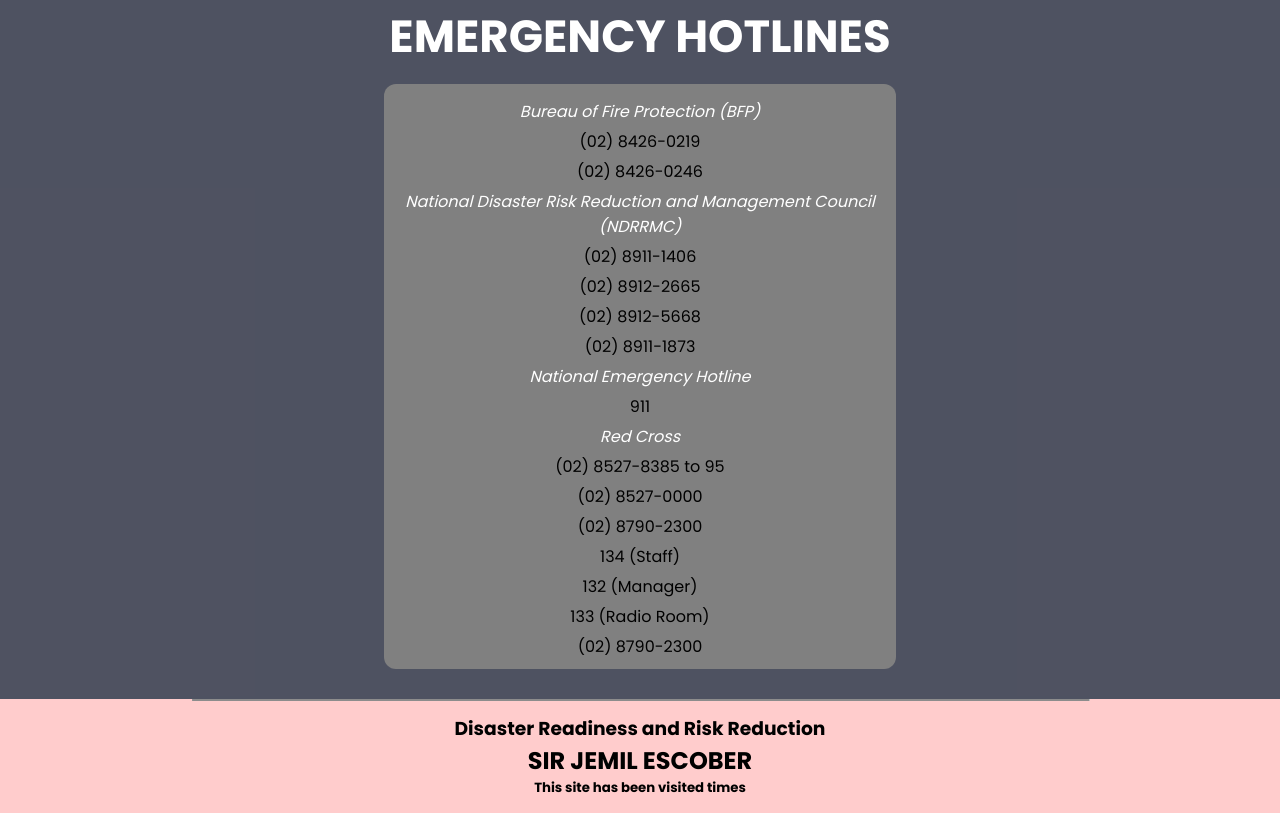
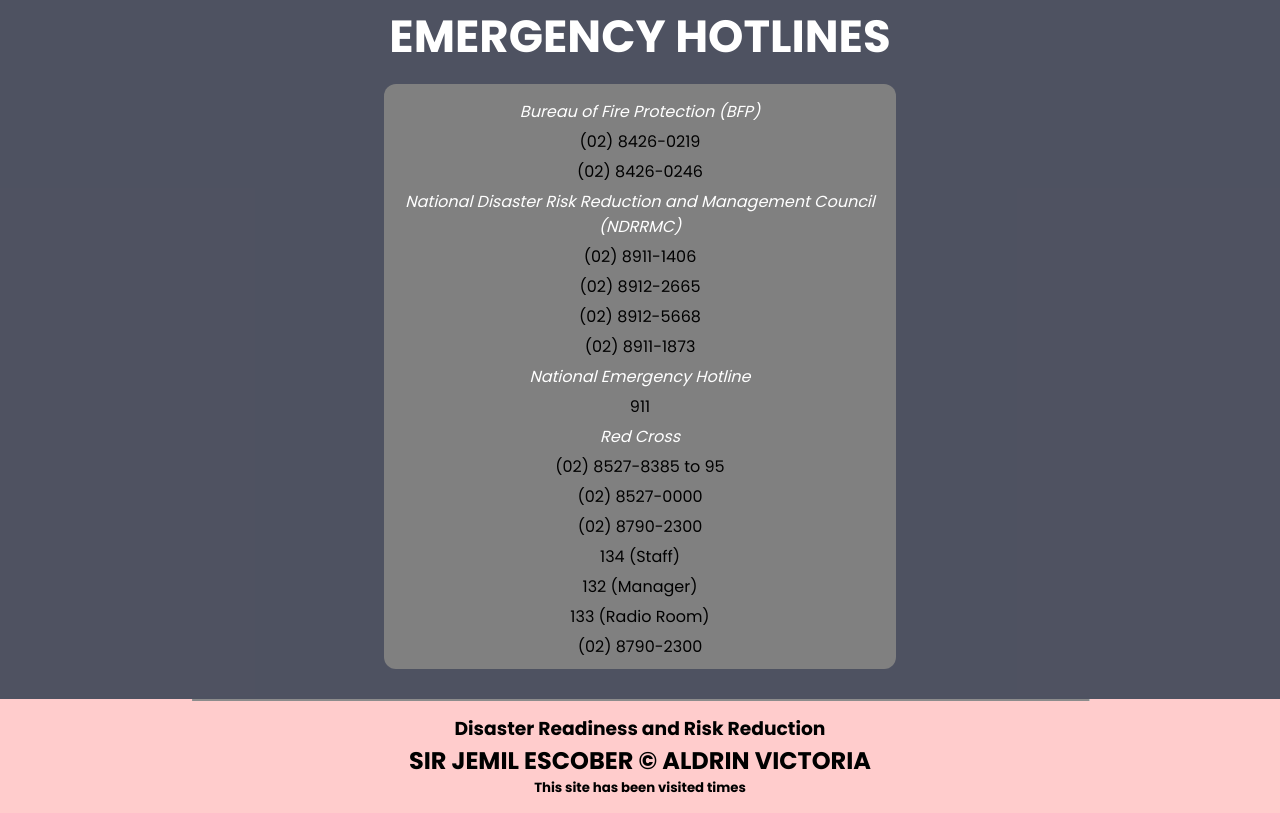
Before and after one commit to omsomni/drrr, a plain HTML site: page index.html in a window 1280 px wide. Shown: the part 3623-4436 px from the top of the page. Drawn offline with Linux system fonts and the light colour scheme.

Commit message:
Added COPYRIGHT

```diff
--- a/index.html
+++ b/index.html
@@ -187,7 +187,7 @@
 <!------------- FOOTER --------->
 <section class="footer">
     <h3> Disaster Readiness and Risk Reduction </h3> <!-- change font  -->
-    <h2> SIR JEMIL ESCOBER </h2>
+    <h2> SIR JEMIL ESCOBER © ALDRIN VICTORIA</h2>
     <h5> This site has been visited <span id="visits"></span> times</h5>
 </section>
 
```
